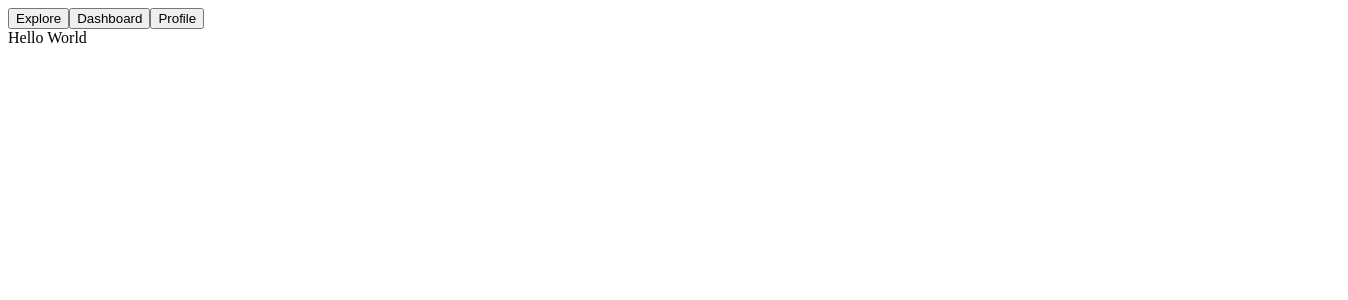
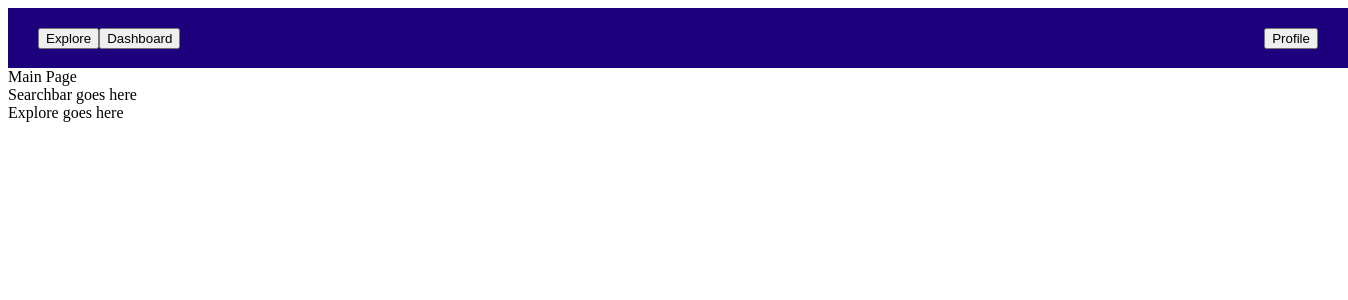
Before and after one commit to jessicatong43/NOSTRings_Attached, a React app: page / in a window 1280 px wide. Shown: the top 300 px of the page, 1348 px wide, since content can reach past the window. Built offline with nearby package versions, Linux system fonts and the light colour scheme; the HTML template or start-up script is replaced by a standard one.

Commit message:
Created files for Search and Explore for Home page.

```diff
--- a/client/src/components/App.jsx
+++ b/client/src/components/App.jsx
@@ -9,6 +9,7 @@ import ForgotPassword from '../pages/ForgotPassword';
 import Navbar from './Navbar';
 import Newsletter from '../pages/Newsletter';
 import NotFound from '../pages/NotFound';
+import Home from '../pages/Home';
 
 function App() {
   return (
@@ -16,7 +17,7 @@ function App() {
       <Router>
         <Navbar />
         <Routes>
-          <Route path="/" element={<div>Hello World</div>} />
+          <Route path="/" element={<Home />} />
           <Route path="/newsletter/:newsletterId" element={<Newsletter />} />
           {/* <Route path='/' element={<Explore/>} />
           <Route path='/profile' element={<PrivateRoute />} >
--- a/client/src/components/Navbar.jsx
+++ b/client/src/components/Navbar.jsx
@@ -14,7 +14,8 @@ function Navbar() {
 
   return (
     <header>
-      <nav>
+      <nav className="nav-bar">
+        <div>
           <button
             type="button"
             onClick={() => navigate('/')}
@@ -33,6 +34,7 @@ function Navbar() {
           >
             Dashboard
           </button>
+        </div>
         <button
           type="button"
           onClick={() => navigate('/profile')}
--- /dev/null
+++ b/client/src/components/Search.jsx
@@ -0,0 +1,11 @@
+import React from 'react';
+
+function Search() {
+  return (
+    <div>
+      Searchbar goes here
+    </div>
+  );
+}
+
+export default Search;
--- a/client/src/index.css
+++ b/client/src/index.css
@@ -61,8 +61,10 @@
   width: 100vw;
   display: flex;
   align-items: center;
-  justify-content: space-around;
-  min-height: 8vh;
+  justify-content: space-between;
+  min-height: 60px;
+  background: rgb(29, 0, 123);
+  padding: 0 30px;
 }
 
 .text-card {
--- /dev/null
+++ b/client/src/pages/Explore.jsx
@@ -0,0 +1,11 @@
+import React from 'react';
+
+function Explore() {
+  return (
+    <div>
+      Explore goes here
+    </div>
+  );
+}
+
+export default Explore;
--- a/client/src/pages/Home.jsx
+++ b/client/src/pages/Home.jsx
@@ -1,10 +1,13 @@
 import React, { useState } from 'react';
+import Search from '../components/Search';
+import Explore from './Explore';
 
 function Main() {
-
   return (
     <div>
       Main Page
+      <Search />
+      <Explore />
     </div>
   );
 }
```
Also changed, not shown: client/src/components/Home.jsx (deleted, +0 -14 lines), 1 other file (tests, documents, lock files or other folders). Lines whose indentation alone changed are shown as unchanged.
